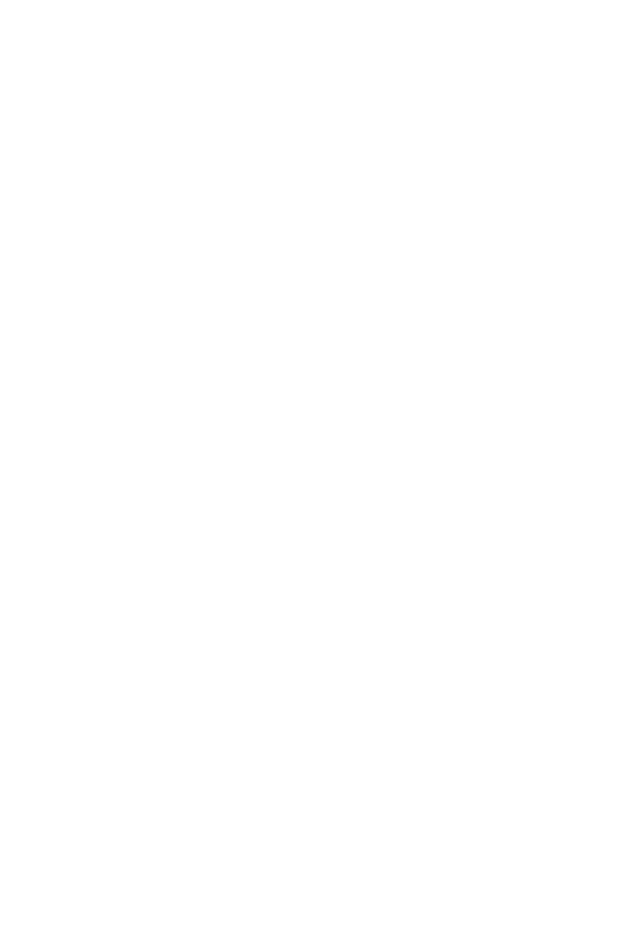
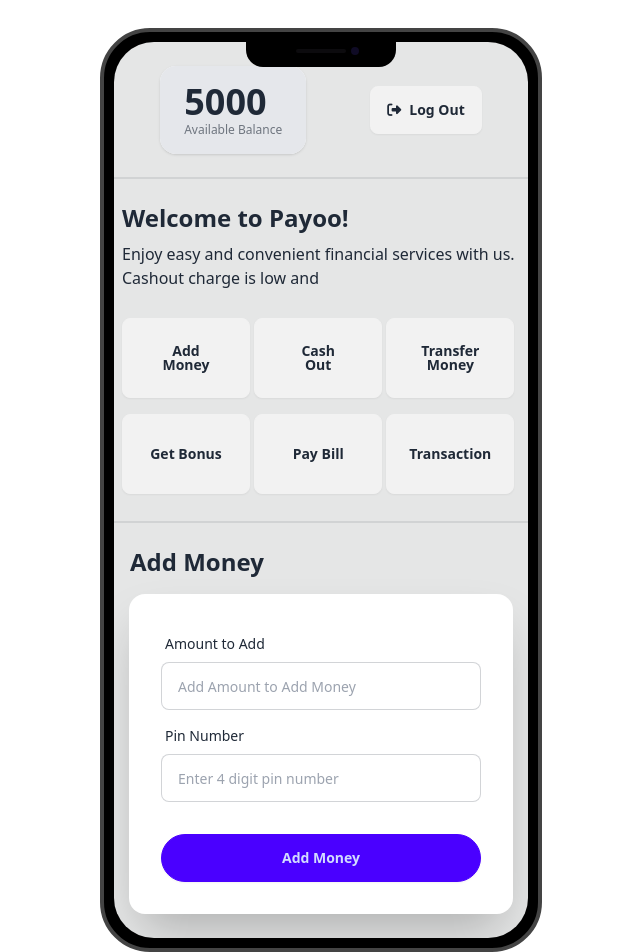
Before and after one commit to zabirarkam27/payoo-MFS, a plain HTML site: page home.html in a window 1280 px wide. Shown: the whole page, without its empty margins (319-959 px from the left). Before the commit the page ends 800 px from the top, so only its background shows below. Drawn offline with nearby package versions, Linux system fonts and the light colour scheme.

Commit message:
add money button added

```diff
--- a/home.html
+++ b/home.html
@@ -1,11 +1,86 @@
 <!DOCTYPE html>
 <html lang="en">
+
 <head>
     <meta charset="UTF-8">
     <meta name="viewport" content="width=device-width, initial-scale=1.0">
     <title>Payoo Home Page</title>
+    <!-- DaisyUI CDN -->
+    <link href="https://cdn.jsdelivr.net/npm/daisyui@4.12.14/dist/full.min.css" rel="stylesheet" type="text/css" />
+    <!-- Taiwind Css CDN -->
+    <script src="https://cdn.tailwindcss.com"></script>
+    <!-- Fontawesome CDN -->
+    <script src="https://kit.fontawesome.com/78c61a34b3.js" crossorigin="anonymous"></script>
+
 </head>
+
 <body>
+    <main class="flex justify-center m-7">
+        <div class="mockup-phone">
+            <div class="camera"></div>
+            <div class="display">
+                <div class="artboard artboard-demo phone-5">
+
+                    <!-- Available Balance -->
+                    <div class="flex space-x-16 justify-center items-center">
+                        <div class="stats shadow">
+                            <div class="stat bg-gray-200">
+                                <div id="current-value" class="stat-value">5000</div>
+                                <div class="stat-desc">Available Balance</div>
+                            </div>
+                        </div>
+                        <div>
+                            <button class="btn text-center"><i class="fa-solid fa-right-from-bracket"></i>Log
+                                Out</button>
+                        </div>
+                    </div>
+                    <div class="divider"></div>
+                    <!-- Payoo features buttons -->
+                    <section>
+                        <div class=" pl-2">
+                            <h1 class="text-2xl font-bold mb-2">Welcome to Payoo!</h1>
+                            <p>Enjoy easy and convenient financial services with us. Cashout charge is low and </p>
+                        </div>
+                        <!-- User Action Buttons -->
+                        <div class="grid-cols-3 my-4 justify-center place-content-around px-2 mx-auto">
+                            <button class="btn w-32 h-20  my-3 ">Add <br>Money</button>
+                            <button class="btn w-32 h-20  my-1">Cash <br> Out</button>
+                            <button class="btn w-32 h-20 my-1">Transfer <br> Money</button>
+                            <button class="btn w-32 h-20 my-1">Get Bonus</button>
+                            <button class="btn w-32 h-20 my-1">Pay Bill</button>
+                            <button class="btn w-32 h-20 my-1">Transaction</button>
+                        </div>
+                        <div class="divider"></div>
+
+                        <!-- add money form -->
+                        <h2 class="text-2xl font-bold pl-4 pb-4">Add Money</h2>
+                        <div class="card bg-base-100 w-full max-w-sm shrink-0 shadow-2xl mx-auto">
+                            <form class="card-body">
+                                <div class="form-control">
+                                    <label class="label">
+                                        <span class="label-text">Amount to Add</span>
+                                    </label>
+                                    <input id="money-added-input" type="text" placeholder="Add Amount to Add Money" class="input input-bordered text-sm" required />
+                                </div>
+                                <div class="form-control">
+                                    <label class="label">
+                                        <span class="label-text">Pin Number</span>
+                                    </label>
+                                    <input id="pin-number" type="password" placeholder="Enter 4 digit pin number" class="input input-bordered text-sm" autocomplete="off"
+                                        required />
+                                </div>
+                                <div class="form-control mt-6">
+                                    <button class="btn btn-primary rounded-full" id="add-money">Add Money</button>
+                                </div>
+                            </form>
+                        </div>
+                    </section>
+                </div>
+            </div>
+        </div>
+    </main>
+    <script src="./js/home.js"></script>
 
 </body>
+
 </html>
--- /dev/null
+++ b/js/home.js
@@ -0,0 +1,19 @@
+document.getElementById('add-money').addEventListener('click', function (event) {
+    event.preventDefault();
+
+    const pinNumber = document.getElementById('pin-number').value;
+
+
+
+    if (pinNumber === '1234') {
+        const balance = parseFloat(document.getElementById('current-value').innerText);
+        const addedMoney = parseFloat(document.getElementById('money-added-input').value);
+
+        const newBalance = balance + addedMoney;
+
+        document.getElementById('current-value').innerText = newBalance;
+
+    } else {
+        alert('Failed to Add Money.');
+    }
+})
--- a/js/login.js
+++ b/js/login.js
@@ -9,7 +9,7 @@ document.getElementById('btn-login').addEventListener('click', function(event){
     // console.log(phoneNumber, pinNumber);
 
     if(phoneNumber === '5' && pinNumber === '1234'){
-        console.log('you are logged in');
+        window.location.href = '../home.html'
     }
     else{
         alert('Check your phone Number or pin ')
```
Also changed, not shown: index.html (+2 -2 lines).
